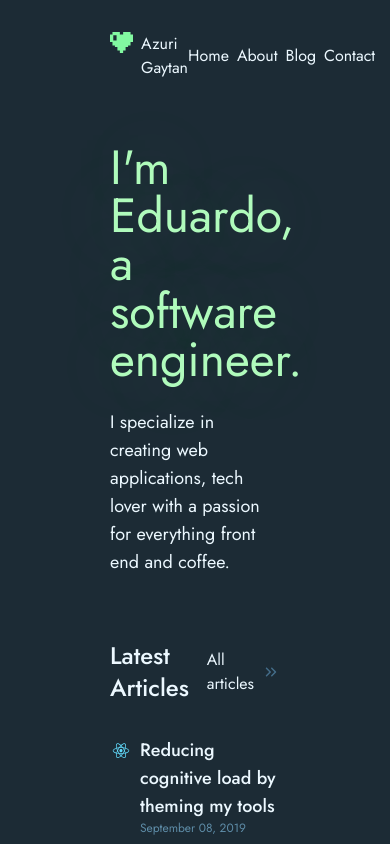
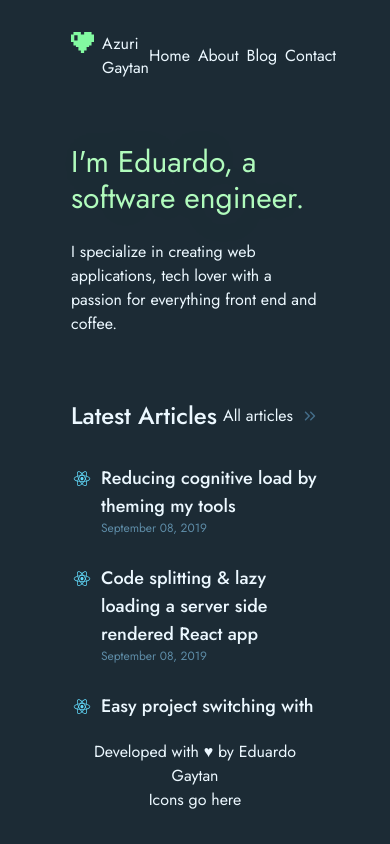
Before and after one commit to azuri-gm/Personal-Site, a Next.js app: page / in a window 390 px wide. Shown: the top 844 px of the page. Built offline with nearby package versions, Linux system fonts and the light colour scheme; what @tailwindcss/typography would draw is missing.

Commit message:
feat: minor style adjustments on home page (intro and footer components)

```diff
--- a/components/Footer.tsx
+++ b/components/Footer.tsx
@@ -1,10 +1,14 @@
 const Footer = () => {
   return (
     <section className='container'>
-      <div className='flex justify-between items-center p-4'>
+      <div className='flex sm:flex-row flex-col justify-between items-center p-4'>
         <div>
-          <p>Developed with &hearts; by Eduardo Gaytan</p>
-          <p>Built with React. Hosted on Vercel.</p>
+          <p className='text-center'>
+            Developed with &hearts; by Eduardo Gaytan
+          </p>
+          <p className='sm:block text-center hidden'>
+            Built with React. Hosted on Vercel.
+          </p>
         </div>
         <div>Icons go here</div>
       </div>
--- a/components/Intro.tsx
+++ b/components/Intro.tsx
@@ -1,10 +1,10 @@
 const Intro = () => {
   return (
     <section className='mt-4 mx-auto'>
-      <h1 className='text-custom-green text-5xl text-shadow-custom'>
+      <h1 className='text-custom-green sm:text-5xl sm:text-center text-left text-3xl text-shadow-custom'>
         I&apos;m Eduardo, a software engineer.
       </h1>
-      <p className='mt-6 text-lg'>
+      <p className='mt-6 sm:text-lg sm:text-center text-left text-base'>
         I specialize in creating web applications, tech lover with a passion for
         everything front end and coffee.
       </p>
--- a/components/LatestArticles.tsx
+++ b/components/LatestArticles.tsx
@@ -1,3 +1,4 @@
+import Link from 'next/link';
 import { ReactElement } from 'react';
 import ChevronRight from './icons/ChevronRight';
 import ReactIcon from './icons/ReactIcon';
@@ -17,10 +18,14 @@ const LatestArticles = ({ articles }: ILatestArticlesProps): ReactElement => {
   return (
     <section className='mt-16'>
       <div className='flex justify-between items-center mb-8'>
-        <p className='text-2xl font-medium'>Latest Articles</p>
+        <h1 className='text-2xl font-medium'>Latest Articles</h1>
         <div className='flex items-center gap-2'>
-          <p>All articles</p>
-          <ChevronRight />
+          <Link href='/blog' passHref>
+            <div className='flex gap-x-2 items-center cursor-pointer hover:underline'>
+              <p>All articles</p>
+              <ChevronRight />
+            </div>
+          </Link>
         </div>
       </div>
       <div>
--- a/components/Layout.tsx
+++ b/components/Layout.tsx
@@ -10,9 +10,9 @@ const Layout = ({ children }: { children: ReactNode }) => {
         <meta name='description' content='Personal site built with Next.js' />
       </Head>
       <div className='w-screen mx-auto bg-dark-blue text-custom-grey font-jost'>
-        <div className='w-3/5 mx-auto p-4 flex flex-col h-screen'>
+        <div className='sm:w-3/5 w-4/5 mx-auto p-4 flex flex-col h-screen max-h-screen'>
           <NavBar />
-          <div className='flex-grow p-4'>{children}</div>
+          <div className='flex-grow p-4 overflow-y-scroll'>{children}</div>
           <Footer />
         </div>
       </div>
```
Also changed, not shown: 1 other file (tests, documents, lock files or other folders).
